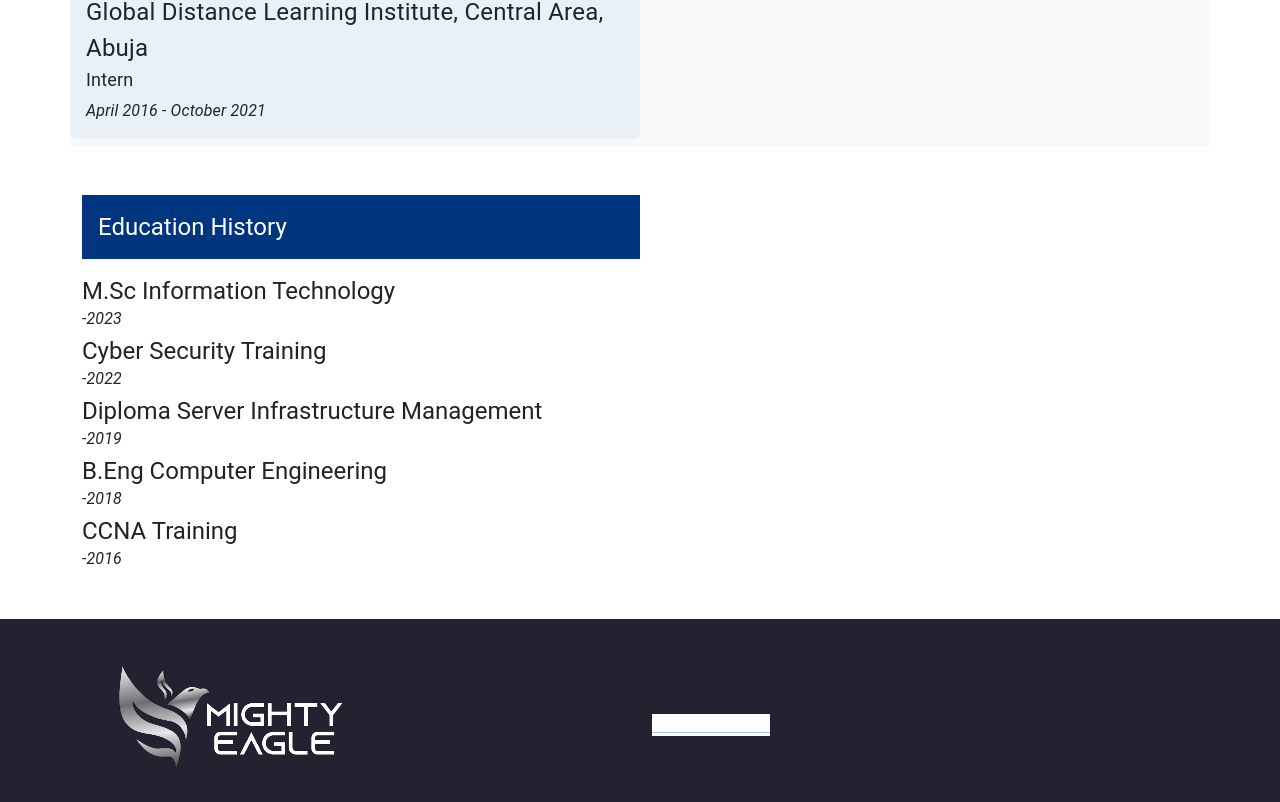
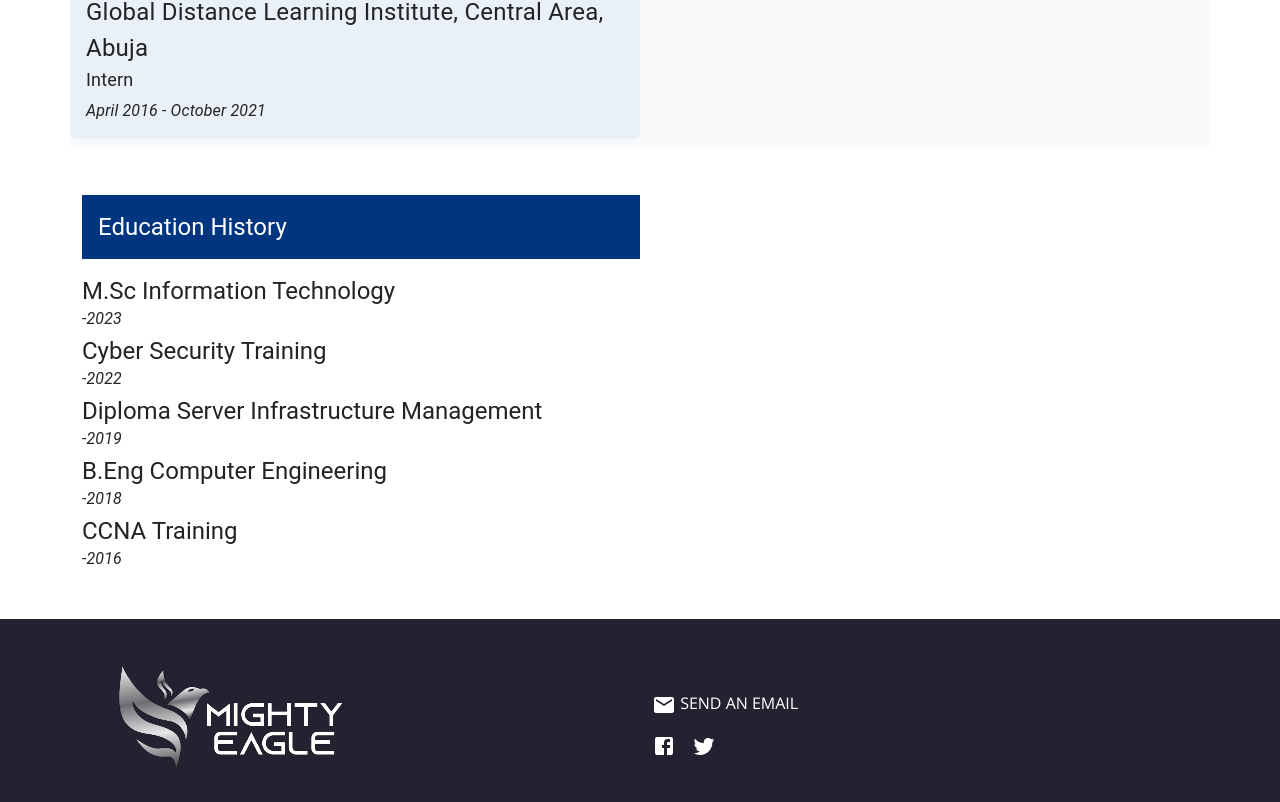
Before and after one commit to MightyEagle96/myportfolio, a React (Create React App) app: page / in a window 1280 px wide. Shown: the part 2139-2941 px from the top of the page. Built offline with nearby package versions, Linux system fonts and the light colour scheme.

Commit message:
made changes

```diff
--- a/src/pages/Footer.jsx
+++ b/src/pages/Footer.jsx
@@ -1,23 +1,98 @@
 import React from "react";
 import logo from "../image/officialLogo2.png";
-import { Link, Typography } from "@mui/material";
-import { Email } from "@mui/icons-material";
+import { Link, Stack, Typography } from "@mui/material";
+import { Email, Facebook, Twitter } from "@mui/icons-material";
 export default function Footer() {
   return (
     <div className="footer">
       <div className="container">
-        <div className="row text-white">
-          <div className="col-lg-6 mb-2">
-            <img src={logo} className="img-fluid" />
+        <div className="d-none d-lg-block">
+          <div className="row text-white">
+            <div className="col-lg-6 mb-2">
+              <img src={logo} className="img-fluid" alt="logo" />
+            </div>
+            <div className="col-lg-6 d-flex align-items-center mb-2">
+              <div>
+                <div className="mb-3">
+                  <Link
+                    underline="none"
+                    sx={{ color: "white", ":hover": { color: "whitesmoke" } }}
+                    href="mailto: devmightyeagle@gmail.com"
+                  >
+                    <Email /> SEND AN EMAIL
+                  </Link>
+                </div>
+                <div className="mb-1">
+                  <Stack direction="row" spacing={2}>
+                    <div>
+                      <Link
+                        underline="none"
+                        sx={{
+                          color: "white",
+                          ":hover": { color: "whitesmoke" },
+                        }}
+                        href="https://web.facebook.com/TheMightyEagle.CEO"
+                      >
+                        <Facebook />
+                      </Link>
+                    </div>
+                    <div>
+                      <Link
+                        underline="none"
+                        sx={{
+                          color: "white",
+                          ":hover": { color: "whitesmoke" },
+                        }}
+                        href="https://twitter.com/TheMightyEagle7"
+                      >
+                        <Twitter />
+                      </Link>
+                    </div>
+                  </Stack>
+                </div>
+              </div>
+            </div>
           </div>
-          <div className="col-lg-6 d-flex align-items-center mb-2">
-            <div className="mb-1">
+        </div>
+        <div className="d-sm-block d-md-none">
+          <div className="d-flex justify-content-center">
+            <img src={logo} style={{ height: 100, width: 150 }} alt="logo" />
+          </div>
+          <div>
+            <div className="text-center">
               <Link
-                sx={{ color: "white", backgroundColor: "white" }}
+                underline="none"
+                sx={{ color: "white", ":hover": { color: "whitesmoke" } }}
                 href="mailto: devmightyeagle@gmail.com"
               >
-                SEND AN EMAIL
+                <Email /> SEND AN EMAIL
               </Link>
+            </div>
+            <div className="d-flex justify-content-center">
+              <div className="me-2">
+                <Link
+                  underline="none"
+                  sx={{
+                    color: "white",
+                    ":hover": { color: "whitesmoke" },
+                  }}
+                  href="https://web.facebook.com/TheMightyEagle.CEO"
+                >
+                  <Facebook />
+                </Link>
+              </div>
+              <div>
+                <Link
+                  underline="none"
+                  sx={{
+                    color: "white",
+                    ":hover": { color: "whitesmoke" },
+                  }}
+                  href="https://twitter.com/TheMightyEagle7"
+                >
+                  <Twitter />
+                </Link>
+              </div>
             </div>
           </div>
         </div>
```
